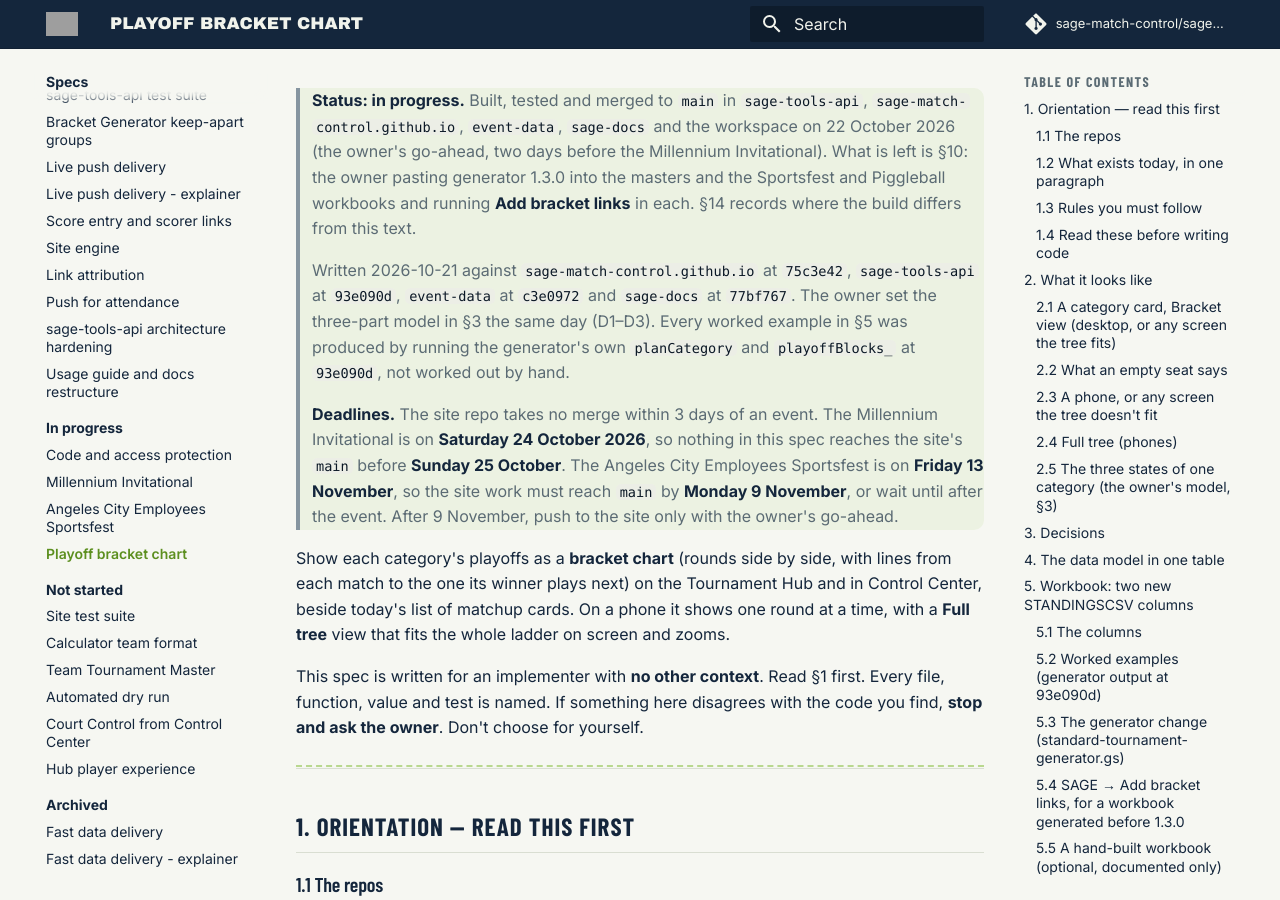
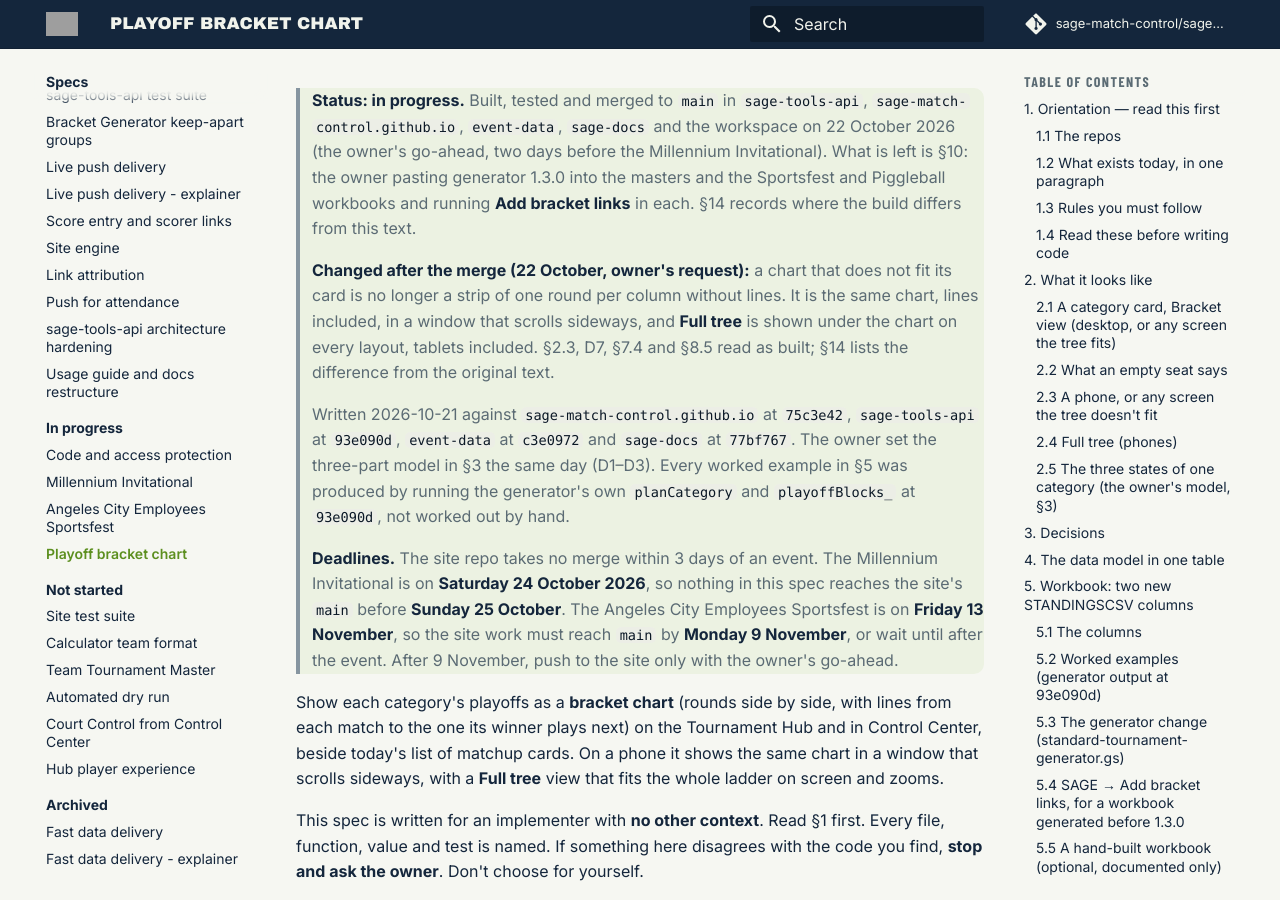
Before and after one commit to sage-match-control/sage-docs, an MkDocs documentation site: the page built from docs/specs/in-progress/standings-bracket-chart-spec.md, in a window 1280 px wide and 900 px high, scrolled down 199 px. Built offline with MkDocs 1.6.1 and Material for MkDocs 9.7.7, drawn with Linux system fonts in a browser that asks for light colours; comment, search, counter and statistics services are not loaded; some of the changed text lies outside the part shown.

Commit message:
Docs 2.29.0: the bracket chart keeps its lines on a phone; Full tree on tablets
Co-Authored-By: Claude Sonnet 5.5 <noreply@anthropic.com>

````diff
--- a/docs/specs/in-progress/standings-bracket-chart-spec.md
+++ b/docs/specs/in-progress/standings-bracket-chart-spec.md
@@ -5,6 +5,11 @@
 > (the owner's go-ahead, two days before the Millennium Invitational). What is left is §10: the owner
 > pasting generator 1.3.0 into the masters and the Sportsfest and Piggleball workbooks and running
 > **Add bracket links** in each. §14 records where the build differs from this text.
+>
+> **Changed after the merge (22 October, owner's request):** a chart that does not fit its card is no longer
+> a strip of one round per column without lines. It is the same chart, lines included, in a window that scrolls
+> sideways, and **Full tree** is shown under the chart on every layout, tablets included. §2.3, D7, §7.4 and
+> §8.5 read as built; §14 lists the difference from the original text.
 >
 > Written 2026-10-21 against `sage-match-control.github.io` at
 > `75c3e42`, `sage-tools-api` at `93e090d`, `event-data` at `c3e0972` and `sage-docs` at
@@ -21,7 +26,7 @@
 
 Show each category's playoffs as a **bracket chart** (rounds side by side, with lines from
 each match to the one its winner plays next) on the Tournament Hub and in Control Center,
-beside today's list of matchup cards. On a phone it shows one round at a time, with a
+beside today's list of matchup cards. On a phone it shows the same chart in a window that scrolls sideways, with a
 **Full tree** view that fits the whole ladder on screen and zooms.
 
 This spec is written for an implementer with **no other context**. Read §1 first. Every
@@ -178,10 +183,10 @@ are replaced by the chart. The switch sits under the category title.
                    [ ⤢ Full tree ]
 ```
 
-- One round per column, in a horizontal scroll-snap track, with the next round peeking in
-  at the right edge.
+- The whole chart, lines included, in a window that scrolls sideways and settles on a round, with
+  the next round peeking in at the right edge. A phone in portrait gets this too.
 - The chips jump to a round, and the chip of the round in view is highlighted.
-- There are no lines here; each seat's text says where it comes from.
+- Each seat's text still says where it comes from.
 
 ### 2.4 Full tree (phones)
 
@@ -223,7 +228,7 @@ surnames in a larger type so they stay legible (§7.7).
 | D4 | The view defaults to **List**, today's display. One choice applies to every category on the page and is remembered in that browser (`localStorage` key `sage.standings.playoffView`, value `list` or `bracket`, every access in `try`/`catch`) | This spec |
 | D5 | The switch appears only on a category with **two or more playoff rounds**, counting Bronze as no round. A category whose playoff is a single final or series keeps today's card with no switch | This spec |
 | D6 | **Standard events only** (`event.type === 'standard'`). Dual meets and team events are unchanged | This spec |
-| D7 | The whole tree shows in the card when it fits the card's width. Otherwise the card shows one round at a time, with **Full tree**. On the desktop layout it always fits, because the column widens | This spec |
+| D7 | The whole tree shows in the card when it fits the card's width. Otherwise the card shows the same chart in a window that scrolls sideways, lines included. **Full tree** is under the chart either way. On the desktop layout it always fits, because the column widens | This spec |
 | D8 | Full tree is a fixed-position layer inside the page, **not** the browser's Fullscreen API, which iPhone Safari does not offer for page elements. The phone's Back gesture closes it | This spec |
 | D9 | No pair's name is ever shown before the sheet has it. Labels describe a seat; they never predict who will fill it. This keeps the rule in the Hub player experience spec: a playoff slot is never a projection | This spec |
 | D10 | The Tournament Calculator is not changed | Owner, 2026-10-21 |
@@ -1072,8 +1077,8 @@ commit it.
 | --- | --- |
 | 1280×800 and 1440×900 | List by default; Bracket widens each eligible column to its chart, with lines and labels as in §2.5; `LXD` in the fallback |
 | 1180×820 (tablet sideways) | As desktop |
-| 820×1180 (tablet upright) | Phone layout; `CWD` (2 rounds, 380px) and `FXD` (3 rounds, 588px) show the whole tree; `TMD` (4 rounds, 796px) shows the round strip |
-| 375×812 (phone) | The round strip for every eligible category; Full tree opens, fits, pinches, pans, double-taps, goes compact under 0.6×; Back and Escape close it |
+| 820×1180 (tablet upright) | Phone layout; `CWD` (2 rounds, 380px) and `FXD` (3 rounds, 588px) show the whole tree; `TMD` (4 rounds, 796px) shows the sideways window; every one has a Full tree button |
+| 375×812 (phone) | The sideways window, with its lines, for every eligible category; Full tree opens, fits, pinches, pans, double-taps, goes compact under 0.6×; Back and Escape close it |
 | Control Center, signed in (fixture mode counts as signed in for score entry) | Clicking a card with a scheduled match opens the score dialog, in the chart and in Full tree; saving updates the card |
 
 Take a screenshot of each row for the owner.
@@ -1167,6 +1172,12 @@ open.
   pair's full names the class `bk-full`, and §7.7 gives the layer the same class, so a plain
   `.bk-full{position:fixed…}` would make every name span a fixed layer. The markup is as written; only the
   layer's rules are scoped to the `div`.
+- **The narrow-screen strip is the chart, not a strip of rounds** (§2.3, §7.4; owner's request, 22 October).
+  `roundStripHTML` returns the chips and `bracketChartHTML`'s chart in `.bk-track`, with an `<i class="bk-snap">`
+  at each round's left edge for the swipe to settle on. A chip carries `data-bk-x` (its round's left edge in
+  px) and the strip `data-bk-start-x`; the last chip is lit once the window is scrolled to its end. The
+  `.bk-round` columns and `.bk-round-caption` are gone. **Full tree** is also under the whole chart
+  (`fullTreeButtonHTML`), so a tablet that fits the chart has it too.
 - **Pointer handling.** A mouse double-click uses `dblclick`; a touch or pen double-tap uses the two
   `pointerup`s (each would otherwise fire both). A drag takes the pointer only once it has moved 6px, so a
   tap still reaches the card under it. Plain wheel scrolling does nothing; `ctrl`+wheel zooms (§7.7).
--- a/mkdocs.yml
+++ b/mkdocs.yml
@@ -6,7 +6,7 @@ repo_name: sage-match-control/sage-docs
 edit_uri: edit/main/docs/
 # The docs version. Bump it with a new entry at the top of docs/changelog.md;
 # the deploy workflow checks the two agree.
-copyright: 'S.A.G.E. Documentation <a href="https://sage-match-control.github.io/sage-docs/changelog/">v2.28.0</a>'
+copyright: 'S.A.G.E. Documentation <a href="https://sage-match-control.github.io/sage-docs/changelog/">v2.29.0</a>'
 
 docs_dir: docs
 
````
Also changed, not shown: docs/changelog.md (+12 -0 lines), docs/features/control-center.md (+3 -2 lines), docs/features/tournament-hub.md (+8 -7 lines), docs/technical/site-engine.md (+2 -2 lines).
